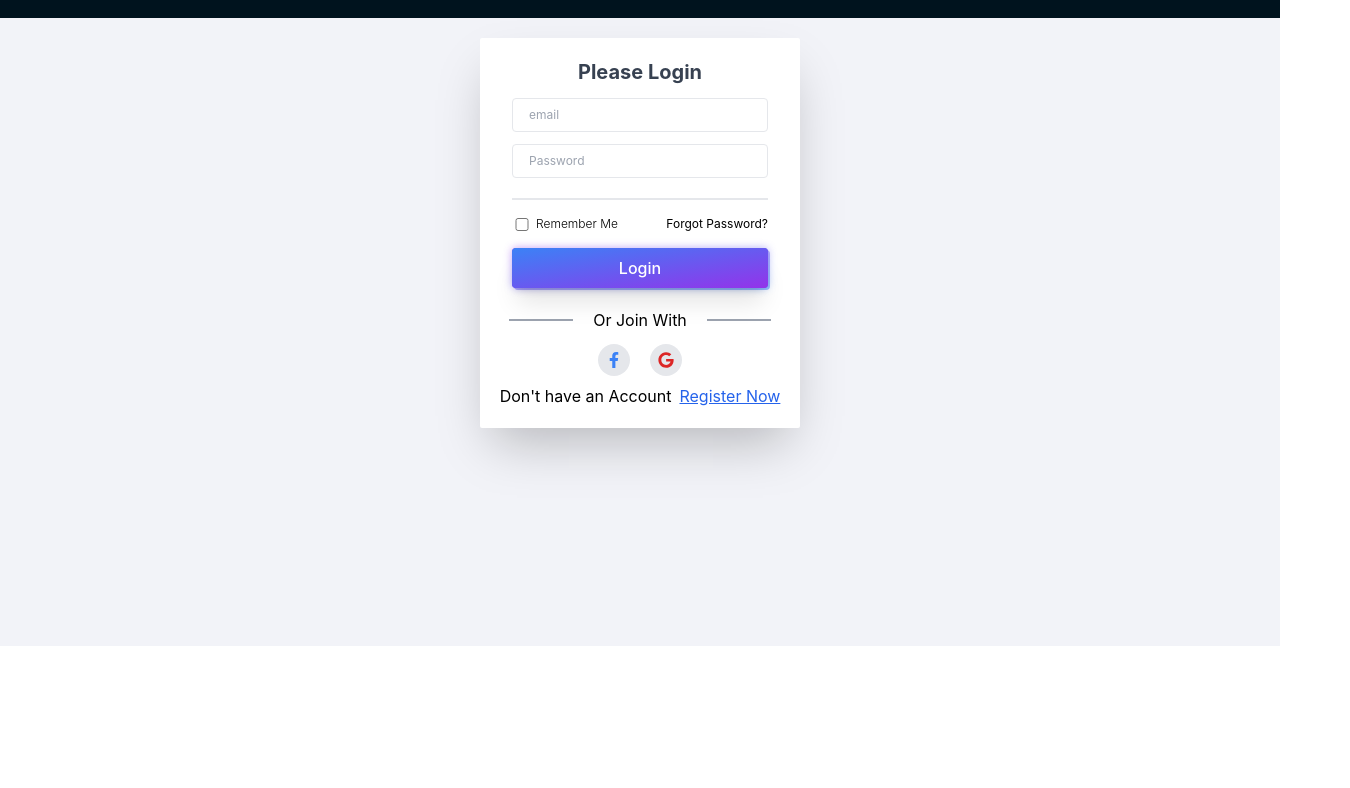
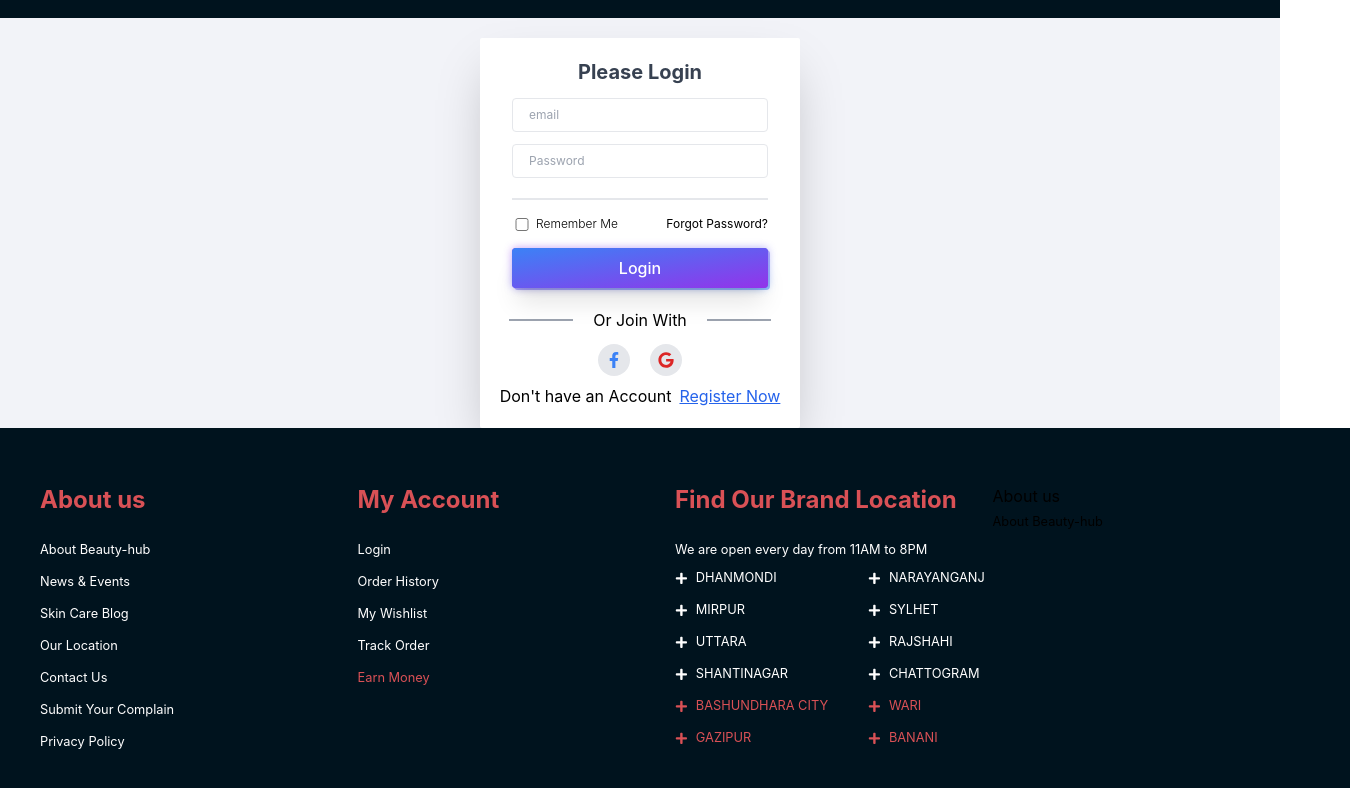
Before and after one commit to masudwebdeveloper/beauty-hub-client, a React (Create React App) app: page /login in a window 1280 px wide. Shown: the part 154-942 px from the top of the page, 1350 px wide, since content can reach past the window. Before the commit the page ends 800 px from the top, so only its background shows below. Built offline with nearby package versions, Linux system fonts and the light colour scheme.

Commit message:
footer some task done

```diff
--- a/src/components/Home/Navbar.jsx
+++ b/src/components/Home/Navbar.jsx
@@ -30,7 +30,7 @@ const Navbar = () => {
   const [session, setSession] = useState(false);
   const [opsion, setOpsion] = useState(false);
   const [openField, setOpenField] = useState(false);
-  const [isOpen, setIsOpen] = useState(true);
+  const [isOpen, setIsOpen] = useState(false);
   return (
     <section className="max-w-[1350px] mx-auto">
       <div className="hidden md:block">
@@ -116,7 +116,7 @@ const Navbar = () => {
           </ul>
         </div>
       </div>
-      <header className="sticky top-0 z-30 flex w-full items-center justify-between bg-[#00131E] mt-2">
+      <header className="sticky top-0 z-30 flex w-full items-center justify-between bg-[#00131E] mt-2 px-3 md:px-0">
         <div onClick={()=> setIsOpen(!isOpen)}>
           <RxHamburgerMenu className="text-white text-3xl block md:hidden"></RxHamburgerMenu>
         </div>
@@ -173,7 +173,7 @@ const Navbar = () => {
         <div className="flex items-center justify-center gap-x-4 md:w-1/5 text-slate-50">
           <MagnifyingGlassIcon
             onClick={() => setOpenField(!openField)}
-            className="w-6 h-6 cursor-pointer opacity-75 transition hover:opacity-100"
+            className="hidden md:block w-6 h-6 cursor-pointer opacity-75 transition hover:opacity-100"
           ></MagnifyingGlassIcon>
           <Link href="/checkout">
             <div className="relative cursor-pointer">
@@ -187,7 +187,7 @@ const Navbar = () => {
             <img src="" alt="" />
           ) : (
             <UserIcon
-              className="w-6 h-6 cursor-pointer opacity-75 transition hover:opacity-100"
+              className="hidden md:block w-6 h-6 cursor-pointer opacity-75 transition hover:opacity-100"
               // onClick={()=> signIn()}
               onClick={() => setOpsion(!opsion)}
             ></UserIcon>
--- /dev/null
+++ b/src/components/share/Footer.jsx
@@ -0,0 +1,192 @@
+import React from "react";
+import { FaPlus } from "react-icons/fa";
+import { Link } from "react-router-dom";
+
+const Footer = () => {
+  return (
+    <div className="w-[1350px] mx-auto grid grid-cols-1 md:grid-cols-2 lg:grid-cols-4 bg-[#00131E] px-10 py-14">
+      <div>
+        <h2 className="text-[#d95156] font-bold text-2xl mb-5">About us</h2>
+        <ul className="text-white">
+          <li className="mb-2">
+            <Link>
+              <small>About Beauty-hub</small>
+            </Link>
+          </li>
+          <li className="mb-2">
+            <Link>
+              <small>News & Events</small>
+            </Link>
+          </li>
+          <li className="mb-2">
+            <Link>
+              <small>Skin Care Blog</small>
+            </Link>
+          </li>
+          <li className="mb-2">
+            <Link>
+              <small>Our Location</small>
+            </Link>
+          </li>
+          <li className="mb-2">
+            <Link>
+              <small>Contact Us</small>
+            </Link>
+          </li>
+          <li className="mb-2">
+            <Link>
+              <small>Submit Your Complain</small>
+            </Link>
+          </li>
+          <li className="mb-2">
+            <Link>
+              <small>Privacy Policy</small>
+            </Link>
+          </li>
+        </ul>
+      </div>
+      <div>
+        <h2 className="text-[#d95156] font-bold text-2xl mb-5">My Account</h2>
+        <ul className="text-white">
+          <li className="mb-2">
+            <Link>
+              <small>Login</small>
+            </Link>
+          </li>
+          <li className="mb-2">
+            <Link>
+              <small>Order History</small>
+            </Link>
+          </li>
+          <li className="mb-2">
+            <Link>
+              <small>My Wishlist</small>
+            </Link>
+          </li>
+          <li className="mb-2">
+            <Link>
+              <small>Track Order</small>
+            </Link>
+          </li>
+          <li className="hover:text-white duration-300 mb-2 text-[#d95156]">
+            <Link>
+              <small>Earn Money</small>
+            </Link>
+          </li>
+        </ul>
+      </div>
+      <div>
+        <h2 className="text-[#d95156] font-bold text-2xl mb-5">
+          Find Our Brand Location
+        </h2>
+        <div>
+          <p className="text-white mb-1">
+            <small>We are open every day from 11AM to 8PM</small>
+          </p>
+          <div className="flex gap-x-10">
+            <ul className="text-white">
+              <li className="mb-2">
+                <Link>
+                  <small>
+                    <FaPlus className="inline mr-2"></FaPlus>DHANMONDI
+                  </small>
+                </Link>
+              </li>
+              <li className="mb-2">
+                <Link>
+                  <small>
+                    <FaPlus className="inline mr-2"></FaPlus>MIRPUR
+                  </small>
+                </Link>
+              </li>
+              <li className="mb-2">
+                <Link>
+                  <small>
+                    <FaPlus className="inline mr-2"></FaPlus>UTTARA
+                  </small>
+                </Link>
+              </li>
+              <li className="mb-2">
+                <Link>
+                  <small>
+                    <FaPlus className="inline mr-2"></FaPlus>SHANTINAGAR
+                  </small>
+                </Link>
+              </li>
+              <li className="hover:text-white duration-300 mb-2 text-[#d95156]">
+                <Link>
+                  <small>
+                    <FaPlus className="inline mr-2"></FaPlus>BASHUNDHARA CITY
+                  </small>
+                </Link>
+              </li>
+              <li className="hover:text-white duration-300 mb-2 text-[#d95156]">
+                <Link>
+                  <small>
+                    <FaPlus className="inline mr-2"></FaPlus>GAZIPUR
+                  </small>
+                </Link>
+              </li>
+            </ul>
+            <ul className="text-white">
+              <li className="mb-2">
+                <Link>
+                  <small>
+                    <FaPlus className="inline mr-2"></FaPlus>NARAYANGANJ
+                  </small>
+                </Link>
+              </li>
+              <li className="mb-2">
+                <Link>
+                  <small>
+                    <FaPlus className="inline mr-2"></FaPlus>SYLHET
+                  </small>
+                </Link>
+              </li>
+              <li className="mb-2">
+                <Link>
+                  <small>
+                    <FaPlus className="inline mr-2"></FaPlus>RAJSHAHI
+                  </small>
+                </Link>
+              </li>
+              <li className="mb-2">
+                <Link>
+                  <small>
+                    <FaPlus className="inline mr-2"></FaPlus>CHATTOGRAM
+                  </small>
+                </Link>
+              </li>
+              <li className="hover:text-white duration-300 mb-2 text-[#d95156]">
+                <Link>
+                  <small>
+                    <FaPlus className="inline mr-2"></FaPlus>WARI
+                  </small>
+                </Link>
+              </li>
+              <li className="hover:text-white duration-300 mb-2 text-[#d95156]">
+                <Link>
+                  <small>
+                    <FaPlus className="inline mr-2"></FaPlus>BANANI
+                  </small>
+                </Link>
+              </li>
+            </ul>
+          </div>
+        </div>
+      </div>
+      <div>
+        <h2>About us</h2>
+        <ul>
+          <li>
+            <Link>
+              <small>About Beauty-hub</small>
+            </Link>
+          </li>
+        </ul>
+      </div>
+    </div>
+  );
+};
+
+export default Footer;
--- a/src/layout/Main.jsx
+++ b/src/layout/Main.jsx
@@ -1,12 +1,16 @@
-import React from 'react';
-import { Outlet } from 'react-router-dom';
-import Navbar from '../components/Home/Navbar';
+import React from "react";
+import { Outlet } from "react-router-dom";
+import Navbar from "../components/Home/Navbar";
+import Footer from "../components/share/Footer";
 
 const Main = () => {
   return (
     <section>
       <Navbar></Navbar>
       <Outlet></Outlet>
+      <div className="">
+        <Footer></Footer>
+      </div>
     </section>
   );
 };
```
Also changed, not shown: 2 other files (tests, documents, lock files or other folders). Lines whose indentation alone changed are shown as unchanged.
